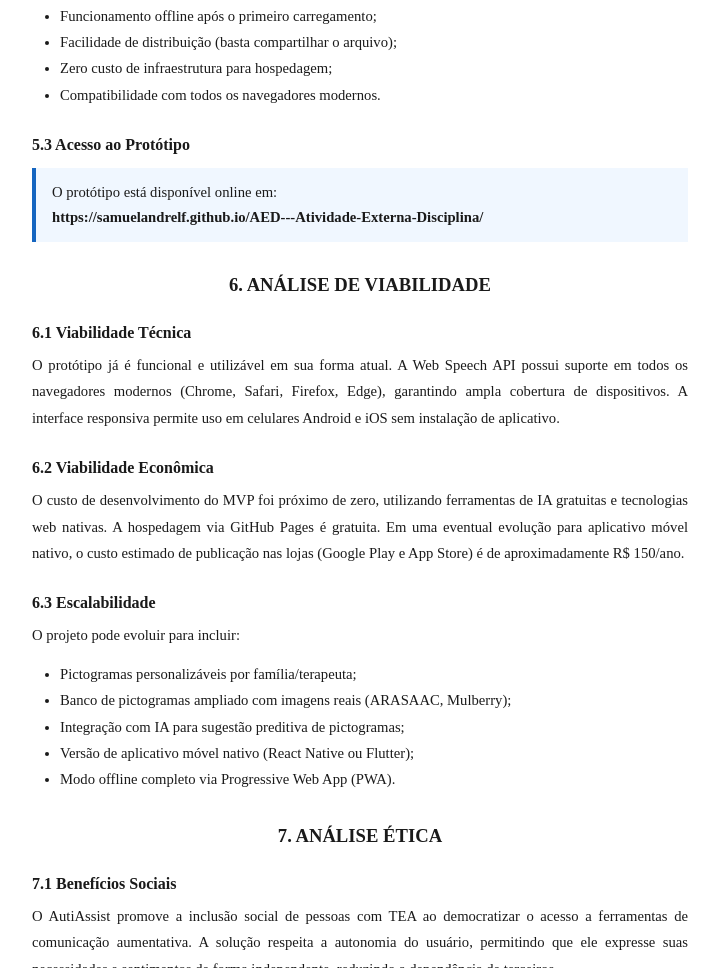
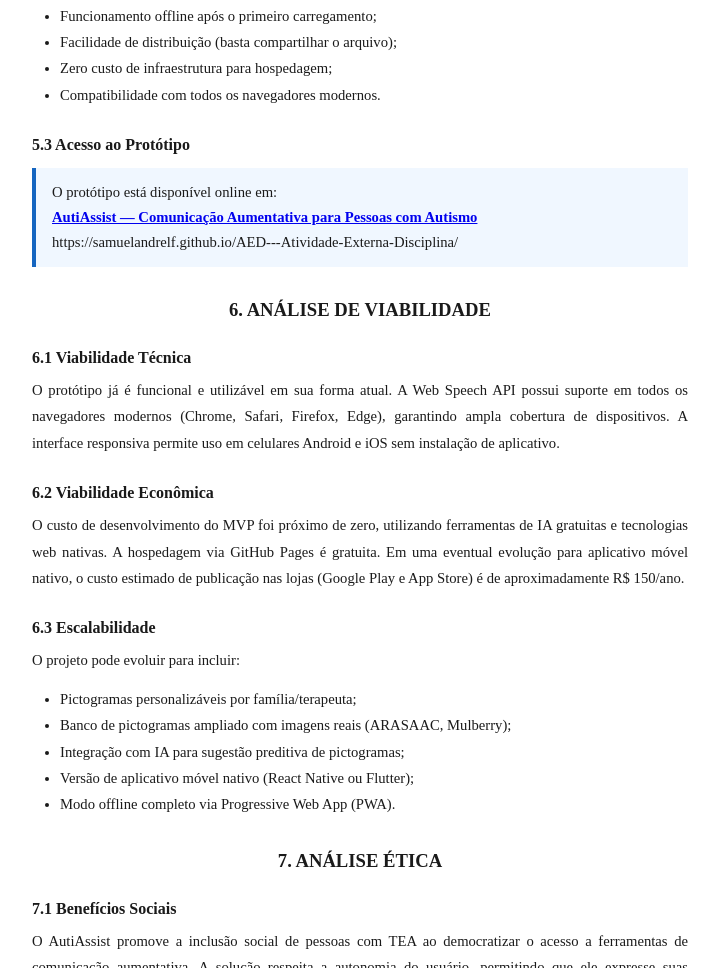
Before and after one commit to SamuelAndreLF/AED---Atividade-Externa-Disciplina, a plain HTML site: page relatorio.html in a window 1280 px wide. Shown: the part 3483-4451 px from the top of the page, without its empty margins (280-999 px from the left). Drawn offline with Linux system fonts and the light colour scheme.

Commit message:
Add link description to report

```diff
--- a/relatorio.html
+++ b/relatorio.html
@@ -295,7 +295,8 @@
     <h2>5.3 Acesso ao Protótipo</h2>
     <div class="destaque">
       O protótipo está disponível online em:<br/>
-      <strong>https://samuelandrelf.github.io/AED---Atividade-Externa-Disciplina/</strong>
+      <a href="https://samuelandrelf.github.io/AED---Atividade-Externa-Disciplina/"><strong>AutiAssist — Comunicação Aumentativa para Pessoas com Autismo</strong></a><br/>
+      https://samuelandrelf.github.io/AED---Atividade-Externa-Disciplina/
     </div>
   </div>
 
```
